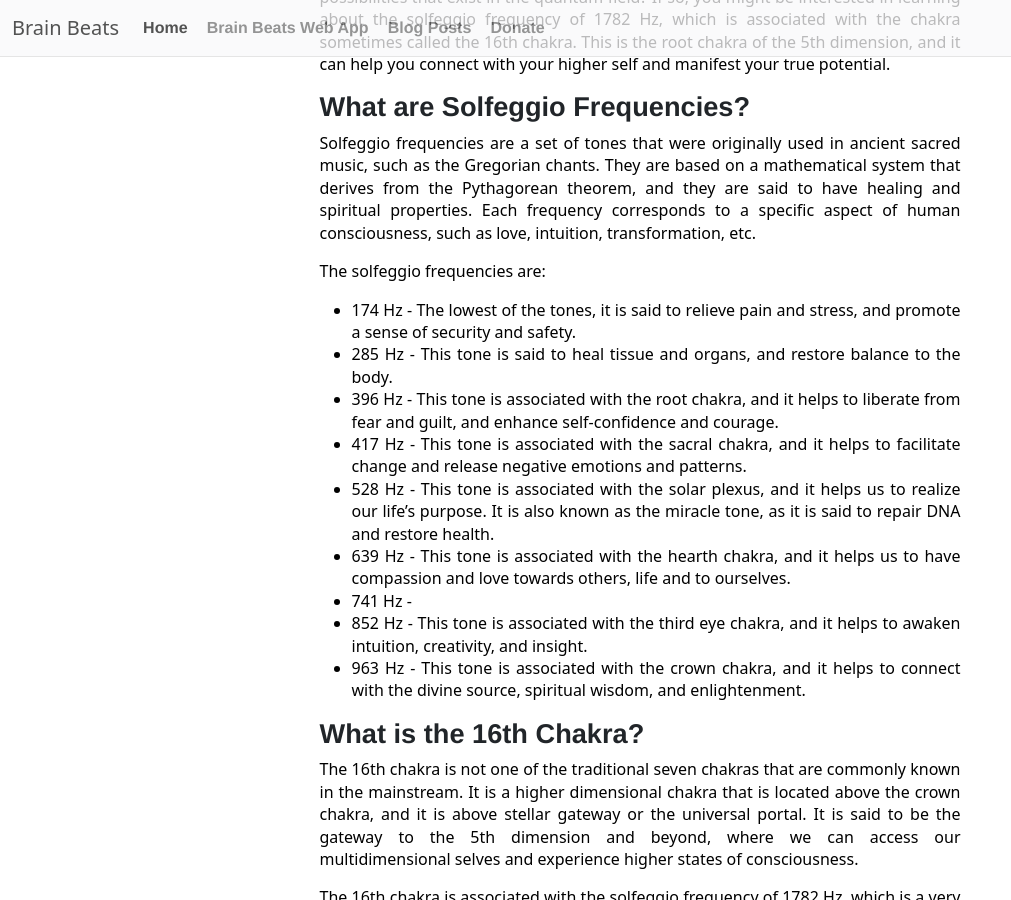
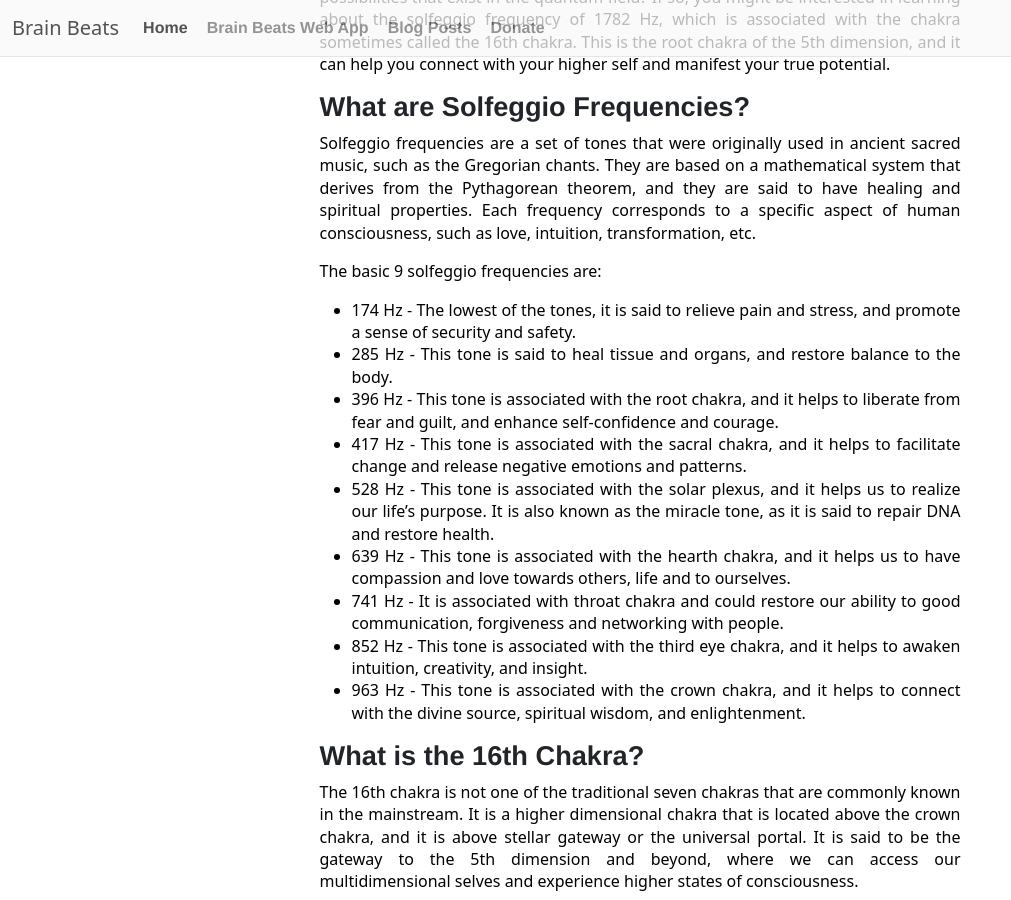
Before and after one commit to Mr-Kumar-Abhishek/brain-beats-blog, a Jekyll site: the page built from _posts/2023-02-16-1782-hz-the-solfeggio-frequency-of-5th-dimension.md, in a window 1280 px wide and 900 px high, scrolled down 331 px. Shown: the whole window, without its empty margins (0-1011 px from the left). Built offline with Jekyll 4.4.1, drawn with Linux system fonts in a browser that asks for light colours; nearby versions of some CDN libraries.

Commit message:
update keyword

```diff
--- a/_posts/2023-02-16-1782-hz-the-solfeggio-frequency-of-5th-dimension.md
+++ b/_posts/2023-02-16-1782-hz-the-solfeggio-frequency-of-5th-dimension.md
@@ -18,7 +18,7 @@ Have you ever wondered what it would be like to explore the higher dimensions of
 
 Solfeggio frequencies are a set of tones that were originally used in ancient sacred music, such as the Gregorian chants. They are based on a mathematical system that derives from the Pythagorean theorem, and they are said to have healing and spiritual properties. Each frequency corresponds to a specific aspect of human consciousness, such as love, intuition, transformation, etc.
 
-The solfeggio frequencies are:
+The basic 9 solfeggio frequencies are:
 
 - 174 Hz - The lowest of the tones, it is said to relieve pain and stress, and promote a sense of security and safety.
 - 285 Hz - This tone is said to heal tissue and organs, and restore balance to the body.
@@ -26,7 +26,7 @@ The solfeggio frequencies are:
 - 417 Hz - This tone is associated with the sacral chakra, and it helps to facilitate change and release negative emotions and patterns.
 - 528 Hz - This tone is associated with the solar plexus, and it helps us to realize our life's purpose. It is also known as the miracle tone, as it is said to repair DNA and restore health.
 - 639 Hz - This tone is associated with the hearth chakra, and it helps us to have compassion and love towards others, life and to ourselves.
-- 741 Hz -
+- 741 Hz - It is associated with throat chakra and could restore our ability to good communication, forgiveness and networking with people.
 - 852 Hz - This tone is associated with the third eye chakra, and it helps to awaken intuition, creativity, and insight.
 - 963 Hz - This tone is associated with the crown chakra, and it helps to connect with the divine source, spiritual wisdom, and enlightenment.
 
```
Also changed, not shown: other parts of _posts/2023-02-16-1782-hz-the-solfeggio-frequency-of-5th-dimension.md (+1 -1 lines).
